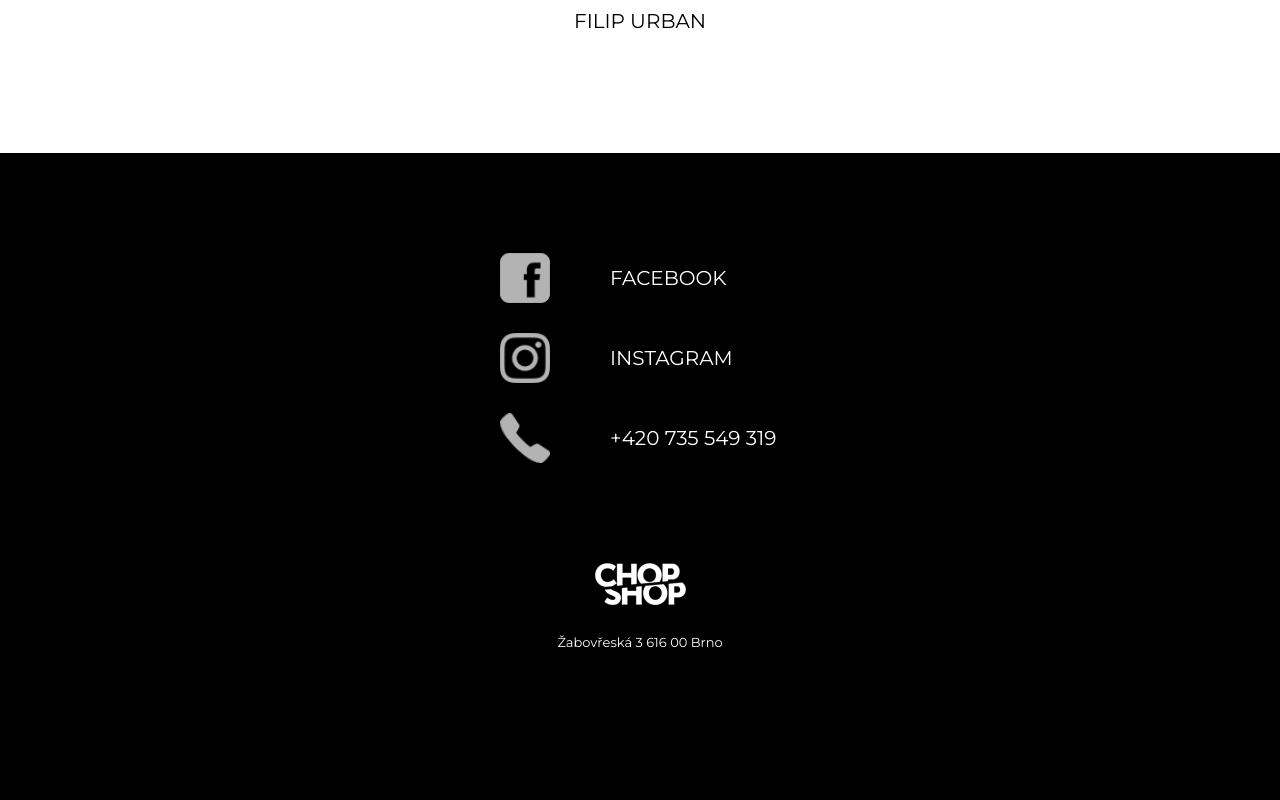
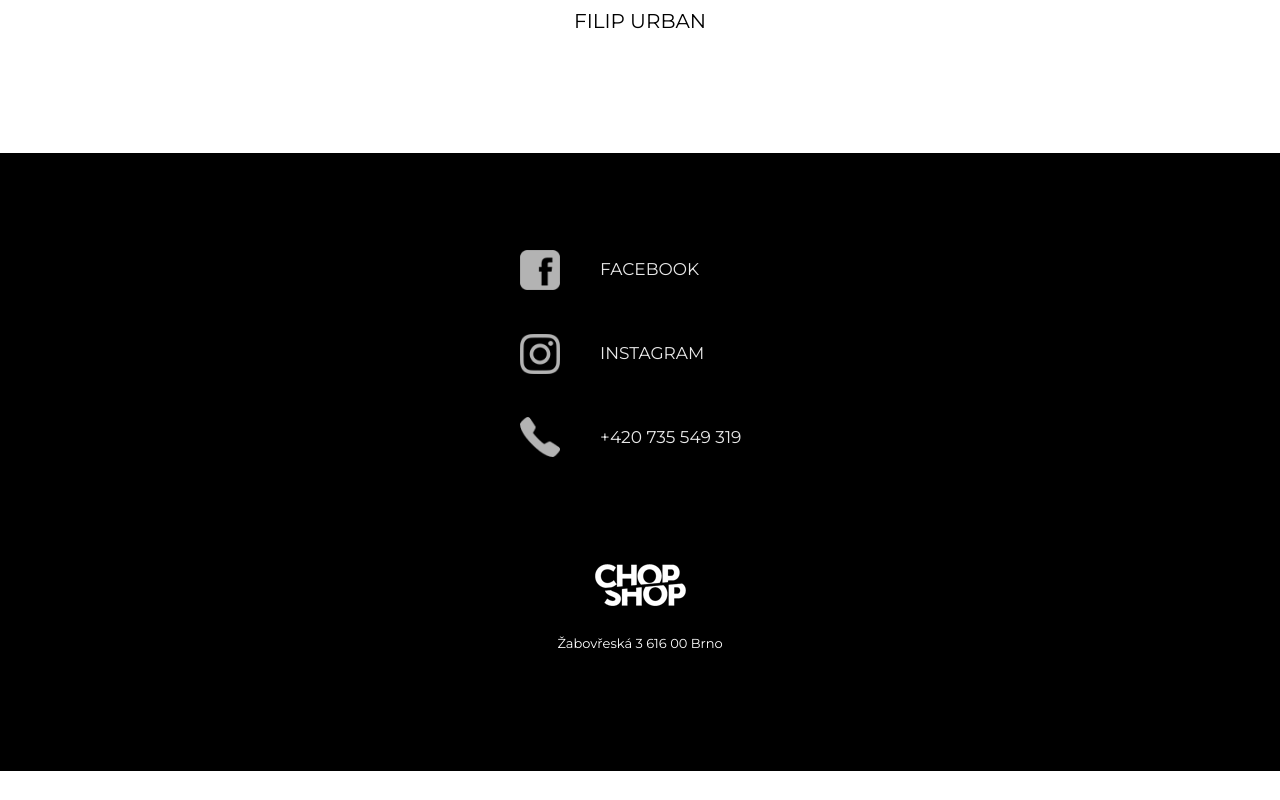
Before and after one commit to moucznik/chopshop.cz, a website: page src/index.html in a window 1280 px wide. Shown: the part 2821-3621 px from the top of the page. After the commit the page ends 3592 px from the top, so only its background shows below. Drawn offline with nearby package versions, Linux system fonts and the light colour scheme; some packages are replaced by stand-ins of ours; files that its build step writes are made by us from their sources.

Commit message:
footer now runs on 150px screens

```diff
--- a/sass/layout/_footer.scss
+++ b/sass/layout/_footer.scss
@@ -3,30 +3,49 @@
 .footer {
     background-color: $color-footer-background;
     color: $color-text-invert;
-    width: 100%;
-    padding: 10rem 0 15rem 0;
+    flex-basis: 100%;
+    padding: 9rem 0 12rem 0;
 
     &__items {
-        width: $min-width;
+        flex-basis: 100%;
+        max-width: 24rem;
         margin: 0 auto;
 
         &__item {
-            display: flex;
-            align-items: center;
-            height: 5rem;
-            margin-bottom: 3rem;
 
-            &__image {
-                width: 5rem;
-                height: 5rem;
-                margin-right: 6rem;
+            @media (max-width: $breakpoint-extra-small) {
+                margin-bottom: 6rem;
             }
 
-            &__text {
-                text-transform: uppercase;
+            &__link {
+                display: flex;
+                flex-wrap: wrap;
+                align-items: center;
+                margin-bottom: 3rem;
                 text-decoration: none;
-                color: inherit;
-                font-size: 2rem;
+
+                &__image {
+                    width: 4rem;
+                    height: 4rem;
+                    margin-right: 4rem;
+
+                    @media (max-width: $breakpoint-extra-small) {
+                        margin: 0 auto;
+                    }
+                }
+
+                &__text {
+                    text-transform: uppercase;
+                    font-size: 1.7rem;
+                    color: $background-light;
+
+                    @media (max-width: $breakpoint-extra-small) {
+                        padding-top: 1.5rem;
+                        margin: auto;
+                        flex-basis: 100%;
+                        text-align: center;
+                    }
+                }
             }
         }
     }
--- a/src/index.html
+++ b/src/index.html
@@ -186,16 +186,26 @@
     <div class="footer">
         <div class="footer__items">
             <div class="footer__items__item">
-                <img class="footer__items__item__image" src="./img/ff.png" alt="fb">
-                <a class="footer__items__item__text" href="https://www.facebook.com/ChopShop8/">facebook</a>
+                <a class="footer__items__item__link" href="https://www.facebook.com/ChopShop8/">
+                    <img class="footer__items__item__link__image" src="./img/ff.png" alt="fb">
+                    <p class="footer__items__item__link__text"> facebook </p>
+                </a>
             </div>
             <div class="footer__items__item">
-                <img class="footer__items__item__image" src="./img/ig.png" alt="instagram">
-                <a class="footer__items__item__text" href="https://www.instagram.com/chop_shop8">instagram</a>
+                <div class="footer__items__item">
+                    <a class="footer__items__item__link" href="https://www.instagram.com/chop_shop8">
+                        <img class="footer__items__item__link__image" src="./img/ig.png" alt="ig">
+                        <p class="footer__items__item__link__text"> instagram </p>
+                    </a>
+                </div>
             </div>
             <div class="footer__items__item">
-                <img class="footer__items__item__image" src="./img/phone.png" alt="phone">
-                <a class="footer__items__item__text" href="tel:+420735549319">+420 735 549 319</a>
+                <div class="footer__items__item">
+                    <a class="footer__items__item__link" href="tel:+420735549319">
+                        <img class="footer__items__item__link__image" src="./img/phone.png" alt="phone">
+                        <p class="footer__items__item__link__text"> +420 735 549 319 </p>
+                    </a>
+                </div>
             </div>
         </div>
         <img class="footer__logo" src="./img/logo-white.png" alt="logo">
@@ -204,6 +214,7 @@
         </span>
     </div>
     <!-- end of foter -->
+
     <script type="text/javascript" src="js/googleMaps.js"></script>
     <script async defer src="https://maps.googleapis.com/maps/api/js?key=AIzaSyBfpvsXTbJl6Ncsb_mOwEZ44KpVXHftWCg&callback=initMap">
     </script>
```
